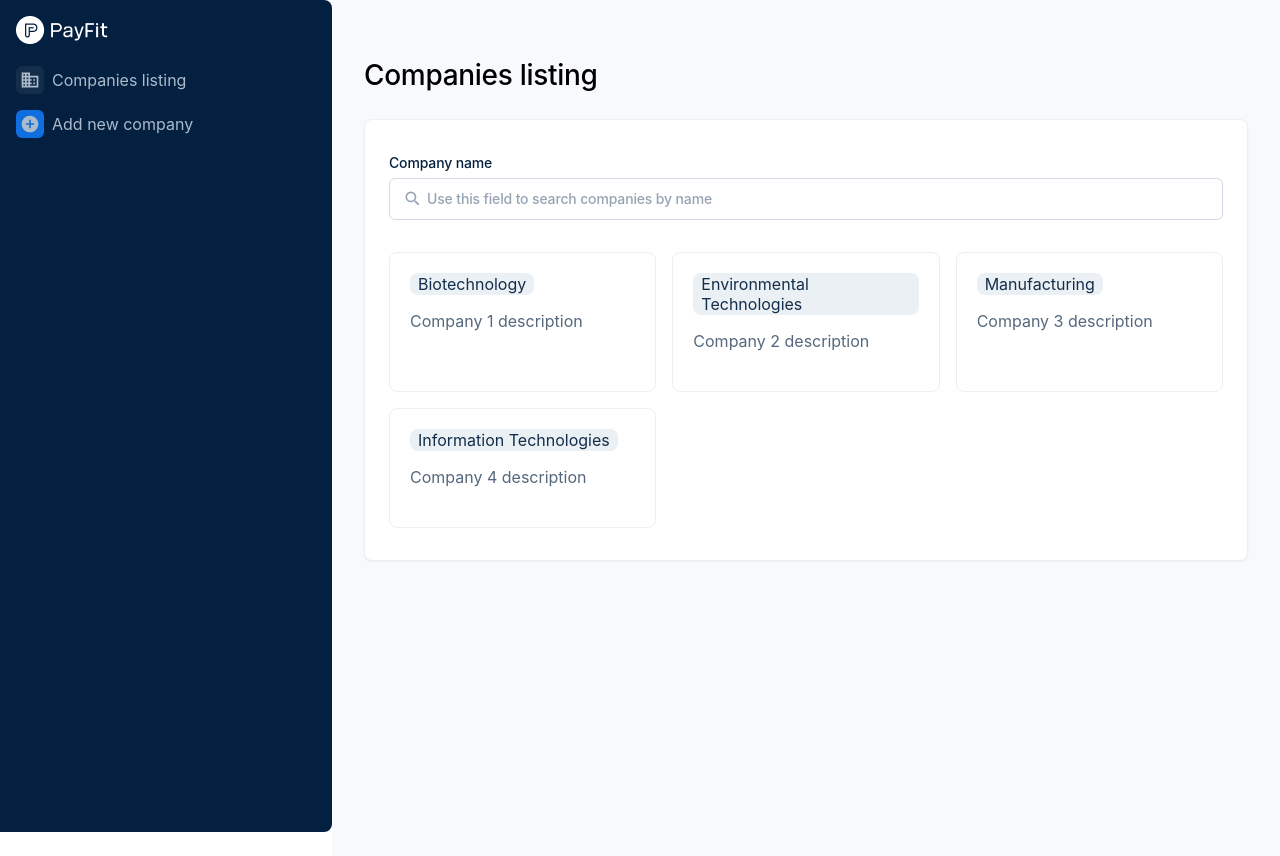
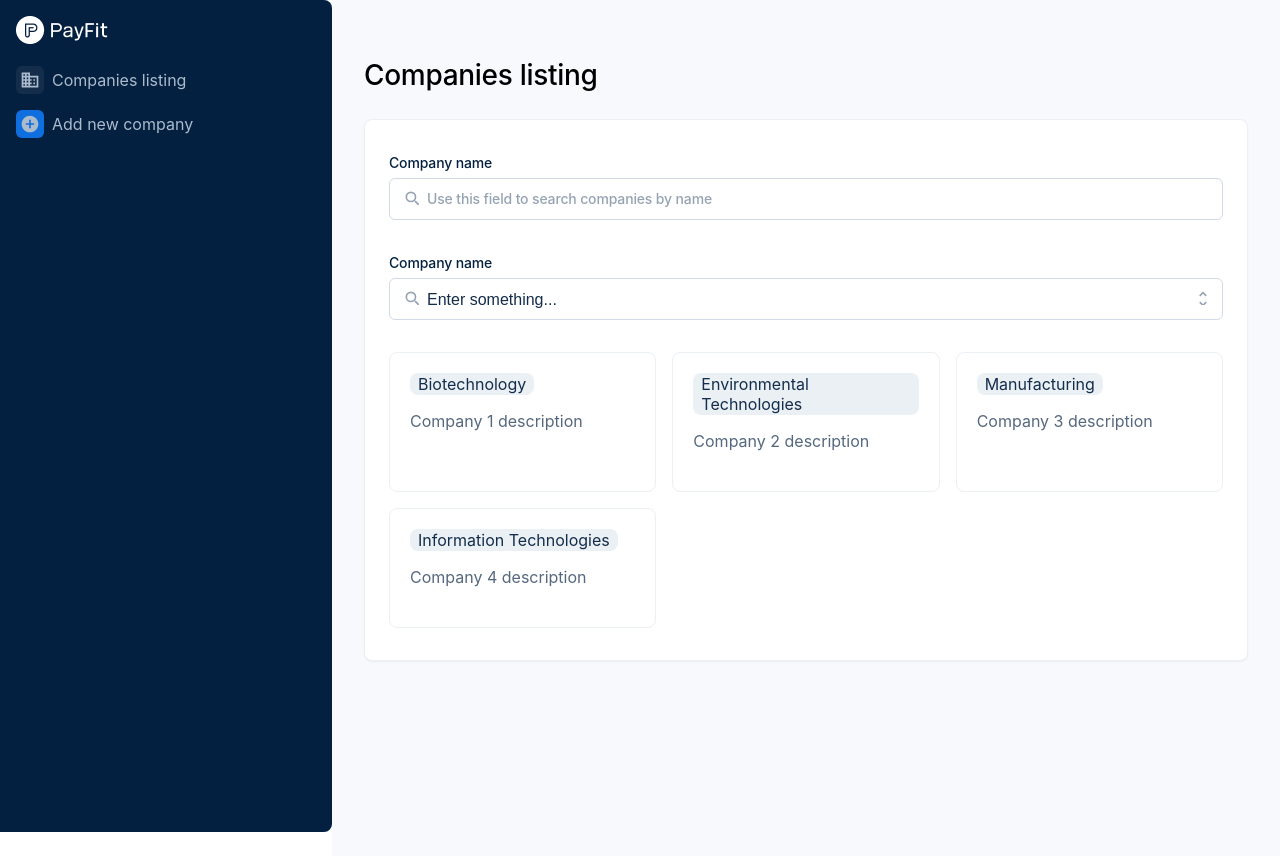
Before and after one commit to androide-osorio/payfit-fe-test, a React (Vite) app in the folder apps/client/: page /companies-listing in a window 1280 px wide. Built offline with nearby package versions, Linux system fonts and the light colour scheme.

Commit message:
add select component

```diff
--- /dev/null
+++ b/apps/client/src/app/components/Select.tsx
@@ -0,0 +1,119 @@
+import styled, { css } from 'styled-components';
+import { Unfold } from './icons';
+
+const Wrapper = styled.div`
+  display: flex;
+  flex-direction: column;
+  gap: 0.25rem;
+`;
+
+const Label = styled.label`
+  ${({ theme }) => theme.typography.styles.label}
+  color: ${({ theme }) => theme.colors.navy[200]};
+`;
+
+const SelectBase = styled.div<{
+  leftElement?: boolean;
+  rightElement?: boolean;
+}>`
+  background: ${({ theme }) => theme.colors.common.white};
+  border: 1px solid ${({ theme }) => theme.colors.silver[100]};
+  border-radius: ${({ theme }) => theme.radii.xs};
+  box-sizing: border-box;
+  cursor: text;
+  display: inline-flex;
+  flex-direction: row;
+  align-items: center;
+  gap: 0.5rem;
+
+  &:focus-within {
+    outline: 2px solid ${({ theme }) => theme.colors.blue[100]};
+  }
+`;
+
+const InputElement = styled.span<{ isLeft?: boolean; isRight?: boolean }>`
+  color: ${({ theme }) => theme.colors.navy[20]};
+  padding-block: 0.625rem;
+  padding-inline-start: ${({ isLeft }) => (isLeft ? '0.8125rem' : '0')};
+  padding-inline-end: ${({ isRight }) => (isRight ? '0.8125rem' : '0')};
+`;
+
+const SelectField = styled.select<{
+  leftElement?: boolean;
+  rightElement?: boolean;
+}>`
+  background: transparent;
+  border: none;
+  box-sizing: border-box;
+  color: ${({ theme }) => theme.colors.navy[100]};
+  padding-block: 0.625rem;
+  font-size: 1rem;
+  flex: 1;
+  appearance: none;
+
+  ${({ leftElement, rightElement }) =>
+    leftElement || rightElement
+      ? css`
+          padding-inline: 0;
+        `
+      : css`
+          padding-inline: 0.8125rem;
+        `}
+
+  &::placeholder {
+    ${({ theme }) => theme.typography.styles.label}
+    color: ${({ theme }) => theme.colors.navy[20]};
+  }
+  &:focus {
+    outline: none;
+  }
+
+  & option {
+    color: ${({ theme }) => theme.colors.navy[100]};
+  }
+  & option:first-child {
+    color: ${({ theme }) => theme.colors.navy[20]};
+  }
+`;
+
+type Props = React.PropsWithChildren<{
+  label: string;
+  placeholder?: string;
+  value?: string;
+  leftElement?: React.ReactNode;
+  rightElement?: React.ReactNode;
+}>;
+
+export const Select = ({
+  children,
+  label,
+  value,
+	placeholder,
+  leftElement,
+  rightElement,
+  ...rest
+}: Props) => {
+  const hasLeftElement = Boolean(leftElement);
+  const hasRightElement = Boolean(rightElement);
+
+  return (
+    <Wrapper>
+      <Label htmlFor="">{label}</Label>
+      <SelectBase>
+        {hasLeftElement && <InputElement isLeft>{leftElement}</InputElement>}
+        <SelectField
+          {...rest}
+          value={value}
+          leftElement={hasLeftElement}
+          rightElement={hasRightElement}
+        >
+          <option value="" disabled selected>{placeholder}</option>
+          {children}
+        </SelectField>
+        <InputElement isRight>
+          <Unfold />
+        </InputElement>
+      </SelectBase>
+    </Wrapper>
+  );
+};
--- a/apps/client/src/app/components/index.ts
+++ b/apps/client/src/app/components/index.ts
@@ -5,5 +5,6 @@ export * from './ContentBlock'
 export * from './EmptyState'
 export * from './Input'
 export * from './Layout'
+export * from './Select'
 export * from './Text'
 export * from './ThemeProvider'
--- a/apps/client/src/app/pages/companies-listing/CompaniesListing.tsx
+++ b/apps/client/src/app/pages/companies-listing/CompaniesListing.tsx
@@ -1,5 +1,5 @@
 import styled from "styled-components";
-import { ContentBlock, Layout, Text, Input } from "../../components";
+import { ContentBlock, Layout, Text, Input, Select } from "../../components";
 import { MagnifyingGlass, Unfold } from "../../components/icons";
 import { CompanyGrid } from "./components/CompanyGrid";
 
@@ -46,6 +46,15 @@ export function CompaniesListing() {
           placeholder="Use this field to search companies by name"
           leftElement={<MagnifyingGlass />}
         />
+        <Select
+          label="Company name"
+          placeholder="Enter something..."
+          leftElement={<MagnifyingGlass />}
+        >
+          <option value="1"> bla</option>
+          <option value="2"> bleh</option>
+          <option value="3"> bli</option>
+        </Select>
         <CompanyGrid companies={dummyCompanies} />
       </ContentBlock>
     </Layout>
```
